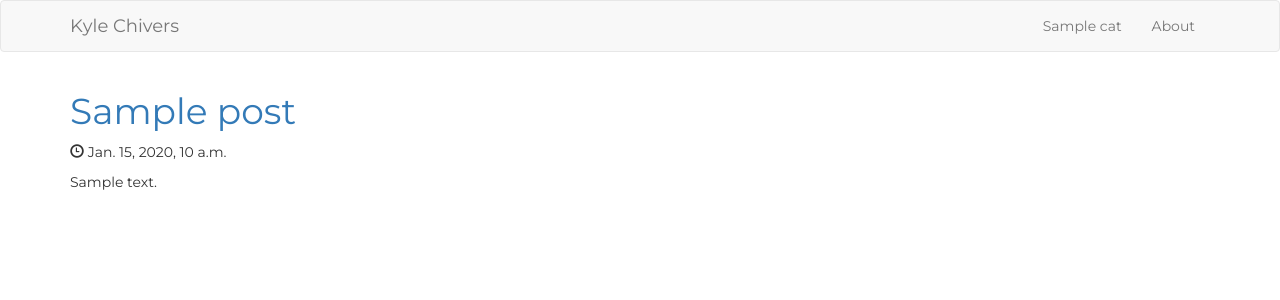
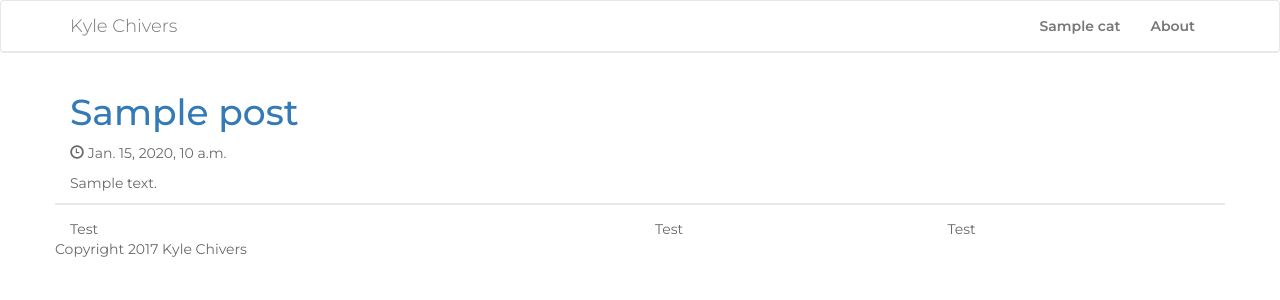
Before and after one commit to kchiv/kyle_blog, a Django app: template templates/home.html in a window 1280 px wide. Shown: the top 300 px of the page. Run offline with Django 3.2, Linux system fonts and the light colour scheme; the template is opened without the code that fills it: most values are stand-ins (such as "Sample title", 1, 10 or a date in 2020); some libraries are stand-ins or nearby versions.

Commit message:
adding styling for top nav and footer

```diff
--- a/static/css/style.css
+++ b/static/css/style.css
@@ -1,3 +1,27 @@
 body {
 	font-family: 'Montserrat', sans-serif;
+	color: #696969;
 }
+
+
+/** TOP NAV **/
+
+.custom-nav {
+	background-color: #ffffff;
+	border-bottom: 2px solid #e9e9e9;
+}
+
+.navbar-brand {
+	font-weight: 300;
+}
+
+.navbar-right {
+	font-weight: 600;
+}
+
+/** FOOTER **/
+
+.custom-foo {
+	border-top: 2px solid #e9e9e9;
+	padding-top: 1em;
+}
--- a/templates/base.html
+++ b/templates/base.html
@@ -11,7 +11,7 @@
 
     <!-- Bootstrap -->
     <link rel="stylesheet" href="https://maxcdn.bootstrapcdn.com/bootstrap/3.3.7/css/bootstrap.min.css" integrity="sha384-BVYiiSIFeK1dGmJRAkycuHAHRg32OmUcww7on3RYdg4Va+PmSTsz/K68vbdEjh4u" crossorigin="anonymous">
-    <link href="https://fonts.googleapis.com/css?family=Montserrat" rel="stylesheet">
+    <link href="https://fonts.googleapis.com/css?family=Montserrat:300,300i,400,400i,500,500i,600,600i,700,700i,800,800i" rel="stylesheet">
     <link rel="stylesheet" href="{% static 'css/style.css' %}">
 
     <!-- HTML5 shim and Respond.js for IE8 support of HTML5 elements and media queries -->
@@ -22,7 +22,7 @@
     <![endif]-->
   </head>
   <body>
-  	<nav class="navbar navbar-default">
+  	<nav class="navbar navbar-default custom-nav">
   	  <div class="container-fluid container">
   	    <div class="navbar-header">
   	    	<button type="button" class="navbar-toggle" data-toggle="collapse" data-target="#bs-example-navbar-collapse-1">
@@ -51,6 +51,25 @@
 
     </div>
 
+    <footer>
+      <div class="container-fluid container">
+        <div class="row">
+          <div class="custom-foo">
+            <div class="col-md-6">Test</div>
+            <div class="col-md-3">Test</div>
+            <div class="col-md-3">Test</div>
+          </div>
+        </div>
+        <div class="row">
+          <div class="col">
+            <div class="copyright">
+              <p>Copyright {% now "Y" %} Kyle Chivers</p>
+            </div>
+          </div>
+        </div>
+      </div>
+    </footer>
+
     <!-- jQuery (necessary for Bootstrap's JavaScript plugins) -->
     <script src="https://ajax.googleapis.com/ajax/libs/jquery/1.12.4/jquery.min.js"></script>
     <!-- Include all compiled plugins (below), or include individual files as needed -->
```
